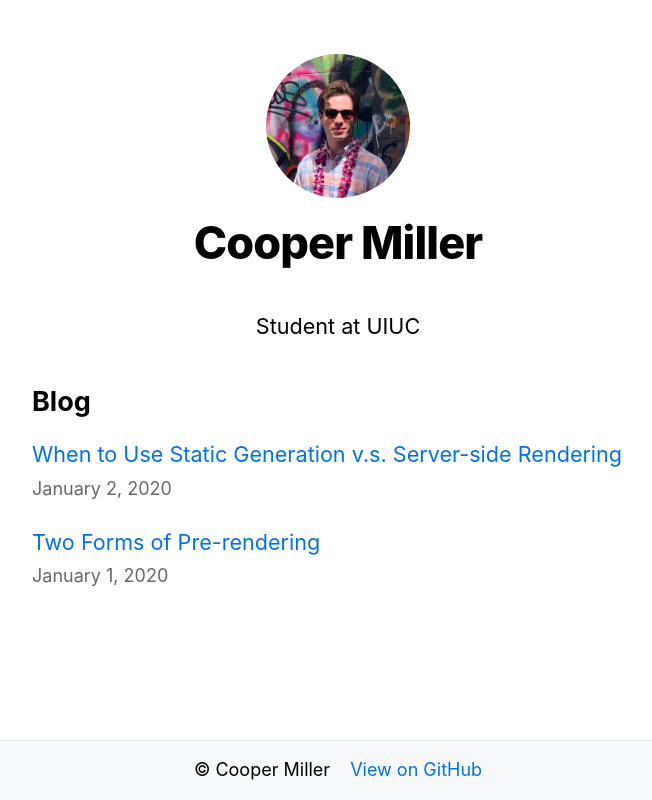
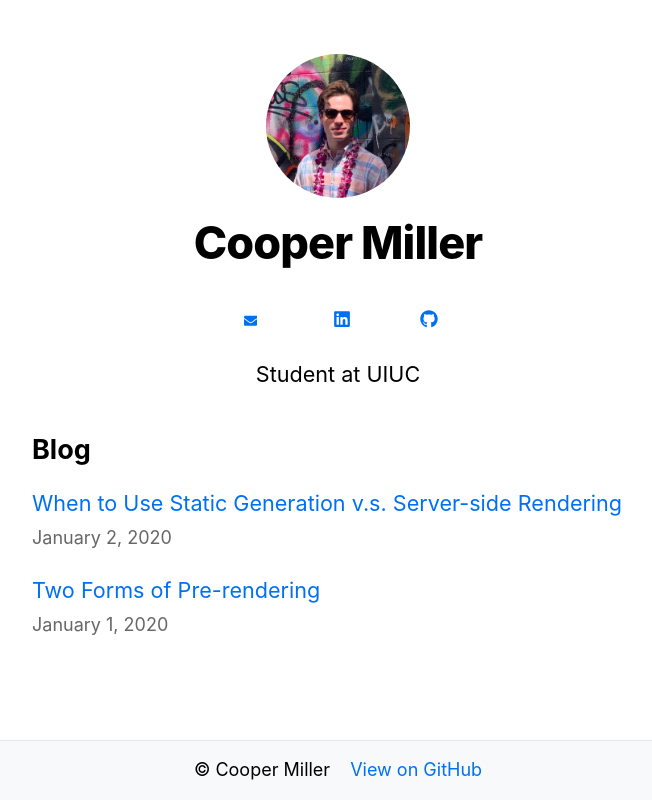
Before and after one commit to kcoopermiller/kcoopermiller.github.io, a Next.js app: page / in a window 1280 px wide. Shown: the whole page, without its empty margins (302-954 px from the left). Built offline with nearby package versions, Linux system fonts and the light colour scheme.

Commit message:
added socials

```diff
--- a/components/layout.module.css
+++ b/components/layout.module.css
@@ -13,3 +13,34 @@
 .backToHome {
     margin: 3rem 0 0;
 }
+
+.socials {
+    display: flex;
+    justify-content: space-between;
+    width: 200px;
+    margin-top: 20px;
+}
+
+.socials a {
+    color: #0070f3;
+    text-decoration: none;
+}
+
+.socials a:hover {
+    text-decoration: underline;
+}
+
+.socials button {
+    color: #0070f3;
+    background: none;
+    border: none;
+}
+
+.socials button:hover {
+    cursor: pointer;
+}
+
+.emailContainer {
+    display: flex;
+    align-items: center;
+}
--- a/components/layout.tsx
+++ b/components/layout.tsx
@@ -4,6 +4,8 @@ import styles from './layout.module.css'
 import utilStyles from '../styles/utils.module.css'
 import Link from 'next/link'
 import Footer from './footer'
+import { FaEnvelope, FaLinkedin, FaGithub } from 'react-icons/fa'
+import { useState } from 'react'
 
 const name = 'Cooper Miller'
 export const siteTitle = name
@@ -15,6 +17,9 @@ export default function Layout({
   children: React.ReactNode
   home?: boolean
 }) {
+  const [showEmail, setShowEmail] = useState(false);
+  const toggleEmail = () => setShowEmail(!showEmail);
+
   return (
     <>
       <div className={styles.container}>
@@ -38,6 +43,17 @@ export default function Layout({
                 alt={name}
               />
               <h1 className={utilStyles.heading2Xl}>{name}</h1>
+              <div className={styles.socials}>
+                <button onClick={toggleEmail}><FaEnvelope /></button>
+                <a href="https://www.linkedin.com/in/cooper-miller/"><FaLinkedin /></a>
+                <a href="https://github.com/kcoopermiller"><FaGithub /></a>
+              </div>
+              {showEmail && (
+                  <div className={styles.emailContainer}>
+                    <p style={{marginRight: '20px'}}>your-email [at] example [dot] com</p>
+                    <Link href="/pubkey.txt">PGP Key</Link>
+                  </div>
+              )}
             </>
           ) : (
             <>
--- a/package.json
+++ b/package.json
@@ -12,6 +12,7 @@
     "next": "latest",
     "react": "18.2.0",
     "react-dom": "18.2.0",
+    "react-icons": "^4.9.0",
     "remark": "^14.0.3",
     "remark-html": "^15.0.2"
   },
```
Also changed, not shown: public/pubkey.txt (added), 1 other file (tests, documents, lock files or other folders).
